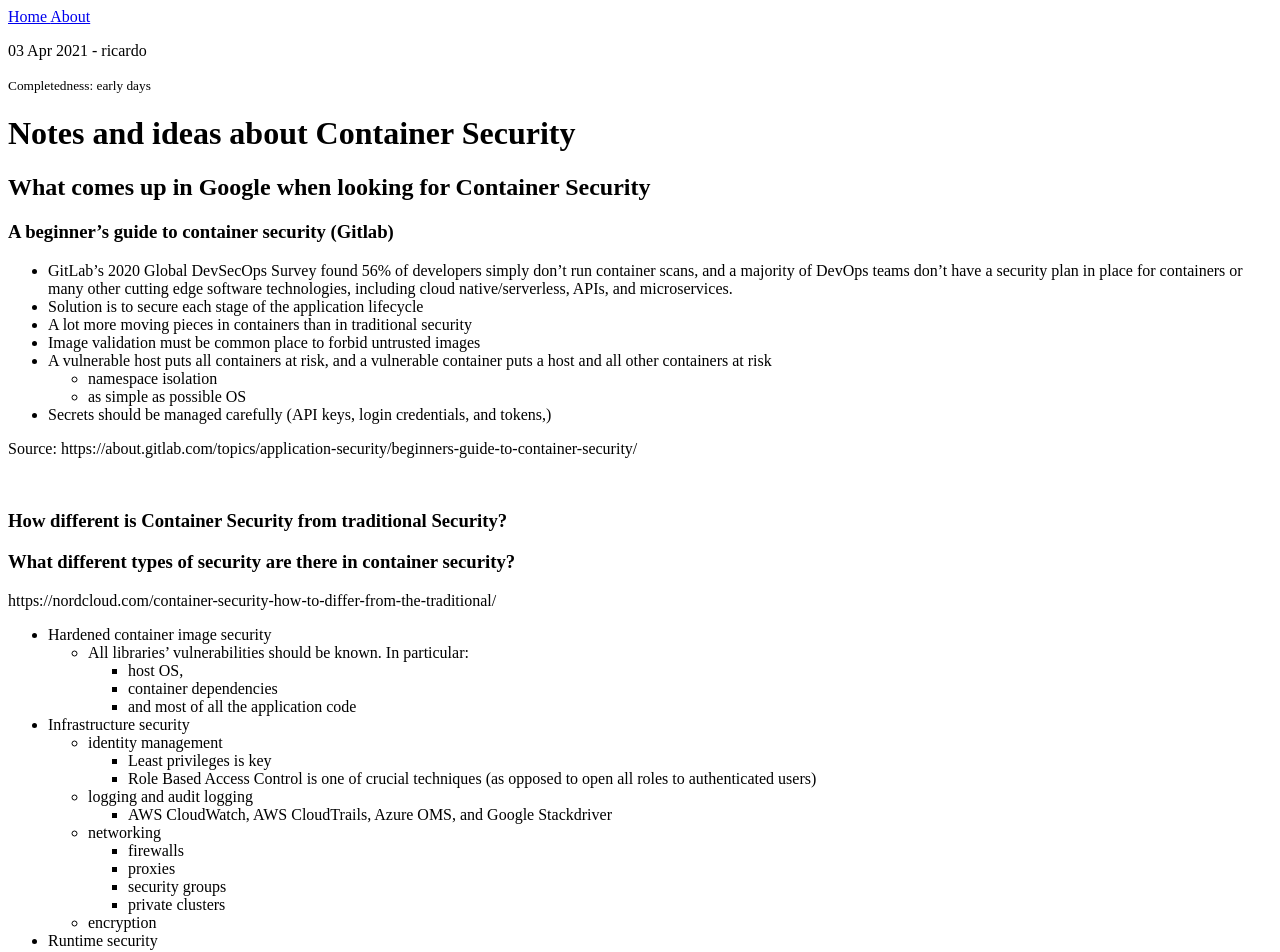
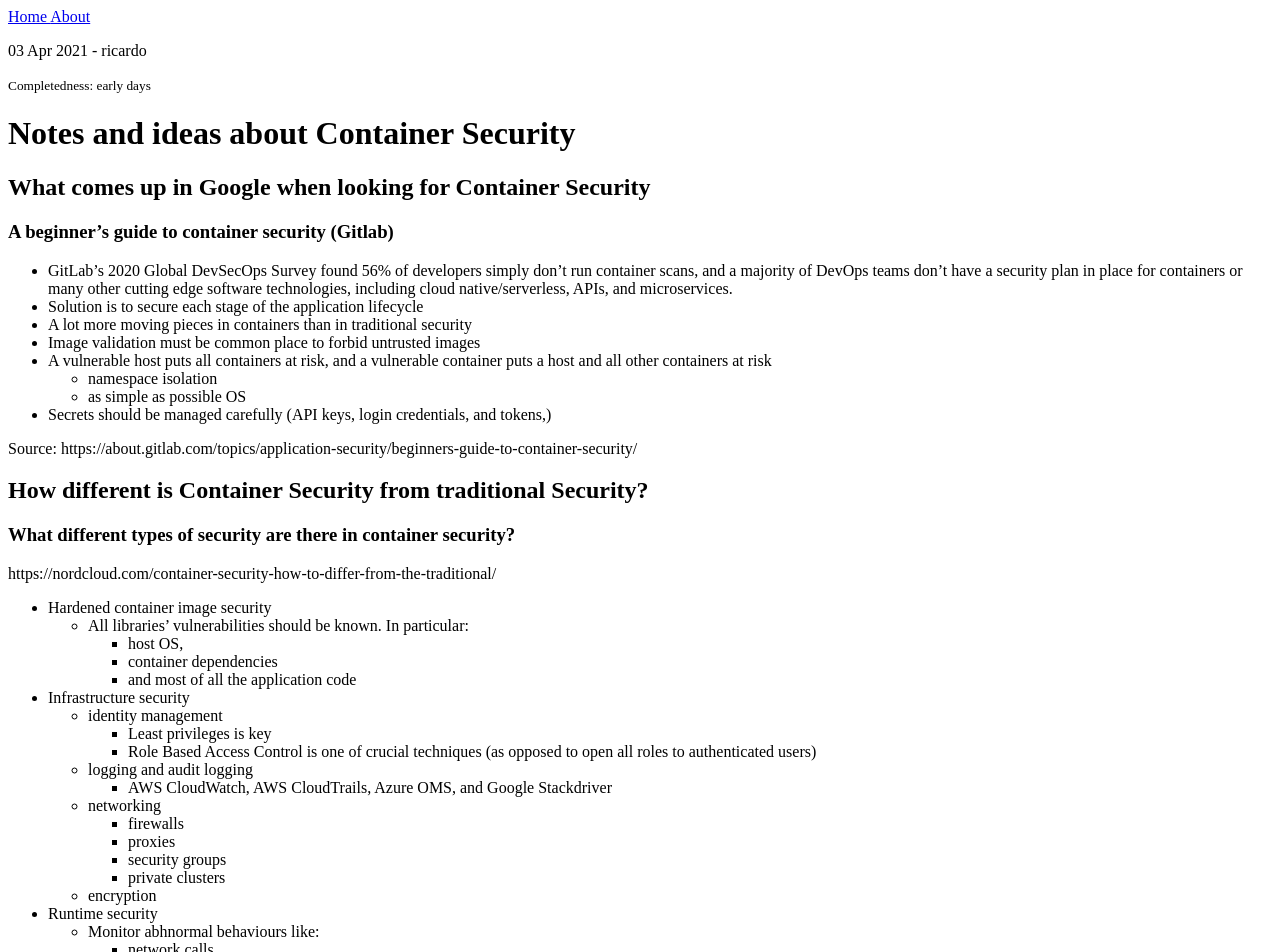
Before and after one commit to ricardoptcosta/ricardoptcosta.github.io, a Jekyll site: the page built from _posts/2021-04-03-container-security.md, in a window 1280 px wide. Shown: the top 952 px of the page. Built offline with Jekyll 4.4.1, drawn with Linux system fonts in a browser that asks for light colours.

```diff
--- a/_posts/2021-04-03-container-security.md
+++ b/_posts/2021-04-03-container-security.md
@@ -20,9 +20,7 @@ completedness: early days
 
   Source: https://about.gitlab.com/topics/application-security/beginners-guide-to-container-security/
 
-  <br />
-
-### How different is Container Security from traditional Security?
+## How different is Container Security from traditional Security?
 
 ### What different types of security are there in container security?
 
```
